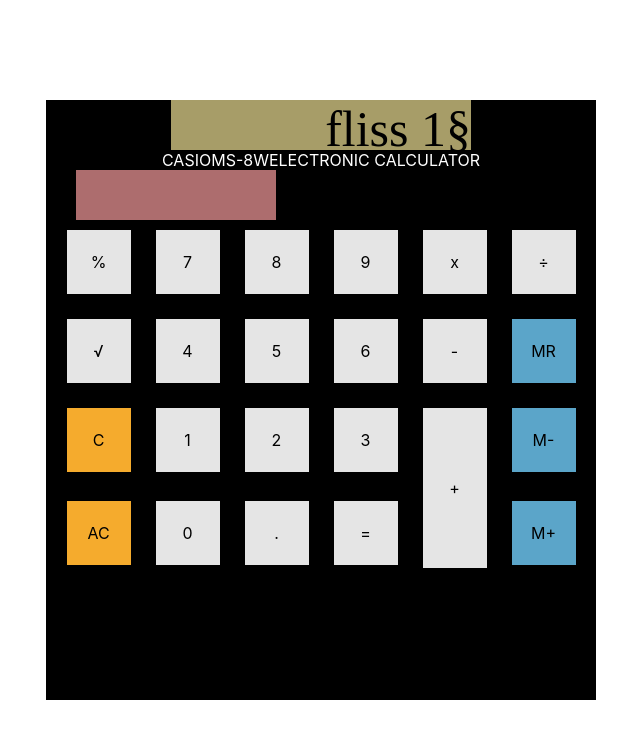
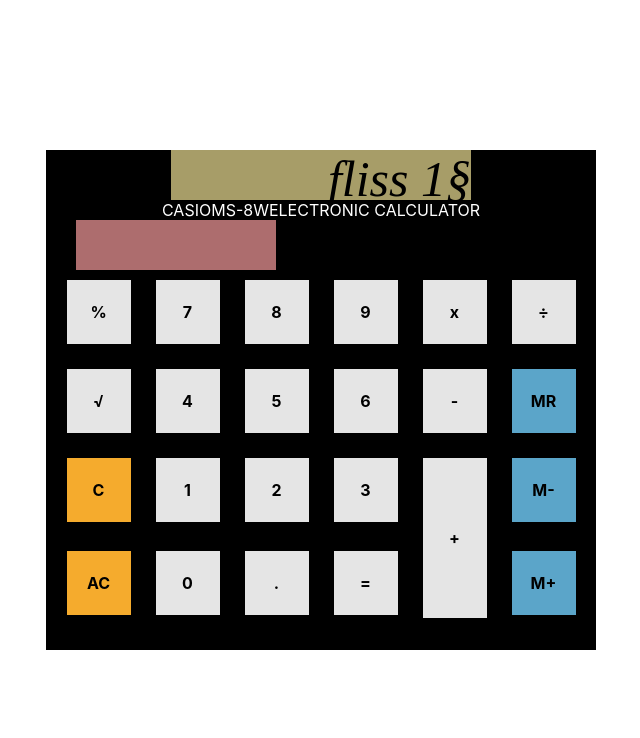
Before and after one commit to TheHutch83/dh-react-calculator, a React (Create React App) app: page / in a window 1280 px wide. Shown: the top 738 px of the page, without its empty margins (319-959 px from the left). Built offline with nearby package versions, Linux system fonts and the light colour scheme.

Commit message:
styling updates

```diff
--- a/src/styling/App.css
+++ b/src/styling/App.css
@@ -15,7 +15,7 @@
   align-items: center;
   background-color: black;
   width: 550px;
-  height: 600px;
+  height: 500px;
 }
 
 .calc-grid {
--- a/src/styling/Button.css
+++ b/src/styling/Button.css
@@ -7,6 +7,8 @@
   background-color: rgba(255, 255, 255, 0.898);
   color: black;
   margin: 10px;
+  font-weight: bold;
+  /* font-size: large; */
 }
 
 .memory-button {
--- a/src/styling/Input.css
+++ b/src/styling/Input.css
@@ -4,6 +4,7 @@
   width: 300px;
   height: 50px;
   font-family: "DS-Digital";
+  font-style: italic;
   color: black;
   font-size: 50px;
   justify-content: flex-end;
```
